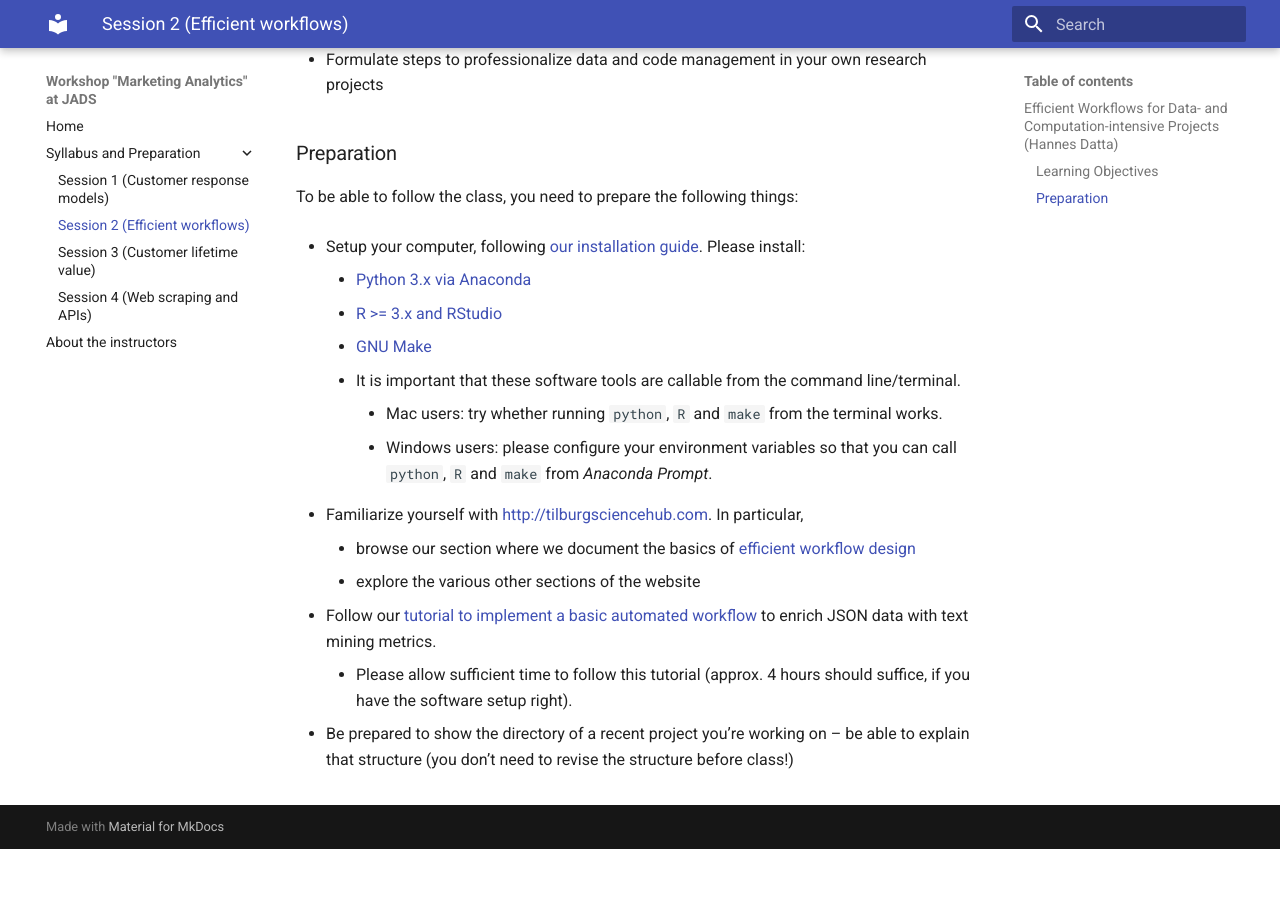
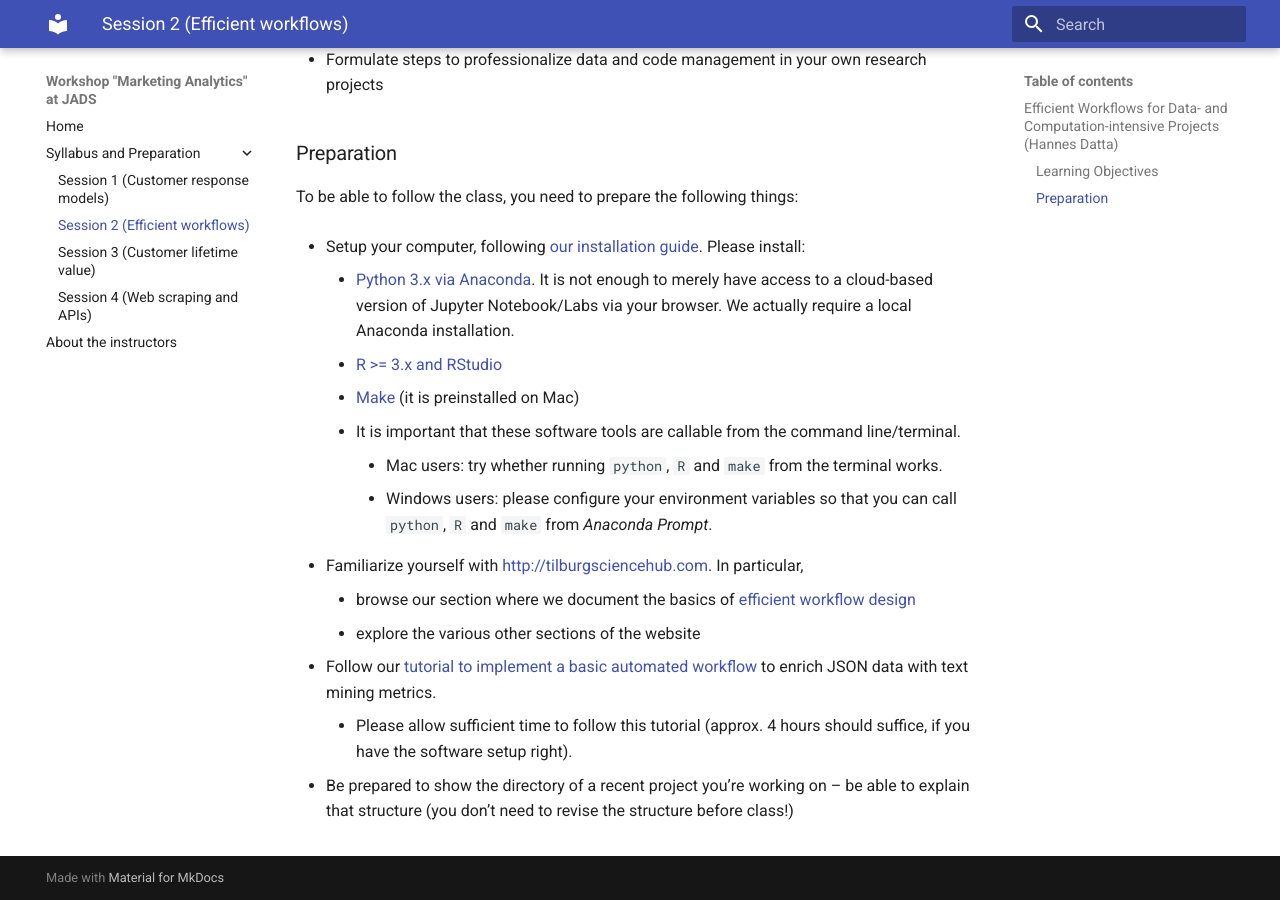
Before and after one commit to hannesdatta/course-jads2020, an MkDocs documentation site: the page built from docs/sessions/workflows.md, in a window 1280 px wide and 900 px high, scrolled down 660 px. Built offline with MkDocs 1.6.1 and Material for MkDocs 9.7.7, drawn with Linux system fonts in a browser that asks for light colours; before the commit the page ends 1509 px from its top, so only the background shows below that.

Commit message:
improve setup instructions

```diff
--- a/docs/sessions/workflows.md
+++ b/docs/sessions/workflows.md
@@ -27,9 +27,9 @@
 To be able to follow the class, you need to prepare the following things:
 
 - Setup your computer, following [our installation guide](http://tilburgsciencehub.com/setup). Please install:
-    - [Python 3.x via Anaconda](http://tilburgsciencehub.com/setup/python)
+    - [Python 3.x via Anaconda](http://tilburgsciencehub.com/setup/python). It is not enough to merely have access to a cloud-based version of Jupyter Notebook/Labs via your browser. We actually require a local Anaconda installation.
     - [R >= 3.x and RStudio](http://tilburgsciencehub.com/setup/r)
-    - [GNU Make](http://tilburgsciencehub.com/setup/make)
+    - [Make](http://tilburgsciencehub.com/setup/make) (it is preinstalled on Mac)
 
     - It is important that these software tools are callable from the command line/terminal.
         - Mac users: try whether running `python`, `R` and `make` from the terminal works.
```
Also changed, not shown: docs/sessions/scraping.md (+3 -1 lines).
